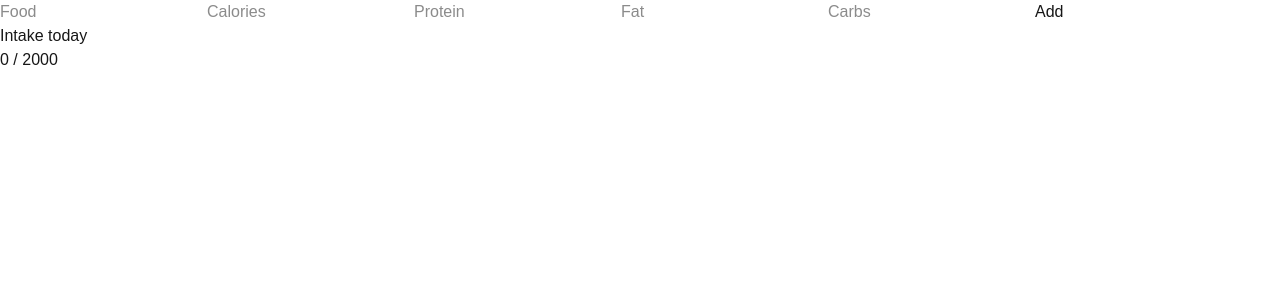
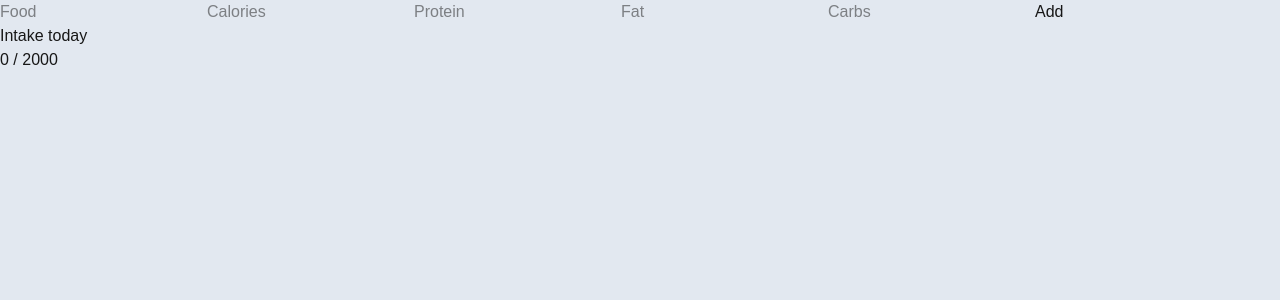
Before and after one commit to Axziomatic/Cypress-intro, a Next.js app: page / in a window 1280 px wide. Shown: the top 300 px of the page. Built offline with nearby package versions, Linux system fonts and the light colour scheme.

Commit message:
Added tailwindcss and tested it works

```diff
--- a/app/page.tsx
+++ b/app/page.tsx
@@ -38,7 +38,7 @@ export default function Home() {
   }
 
   return (
-    <main>
+    <main className="bg-slate-200 h-screen">
       <form onSubmit={handleSubmit}>
         <input
           name="food"
--- a/package.json
+++ b/package.json
@@ -15,6 +15,7 @@
   },
   "dependencies": {
     "@prisma/client": "^6.14.0",
+    "@tailwindcss/vite": "^4.1.12",
     "dotenv": "^17.2.1",
     "mongodb-memory-server": "^10.2.0",
     "next": "15.5.0",
@@ -33,7 +34,7 @@
     "eslint": "^9",
     "eslint-config-next": "15.5.0",
     "prisma": "^6.14.0",
-    "tailwindcss": "^4",
+    "tailwindcss": "^4.1.12",
     "tsx": "^4.20.5",
     "typescript": "^5.9.2"
   }
```
Also changed, not shown: 1 other file (tests, documents, lock files or other folders).
